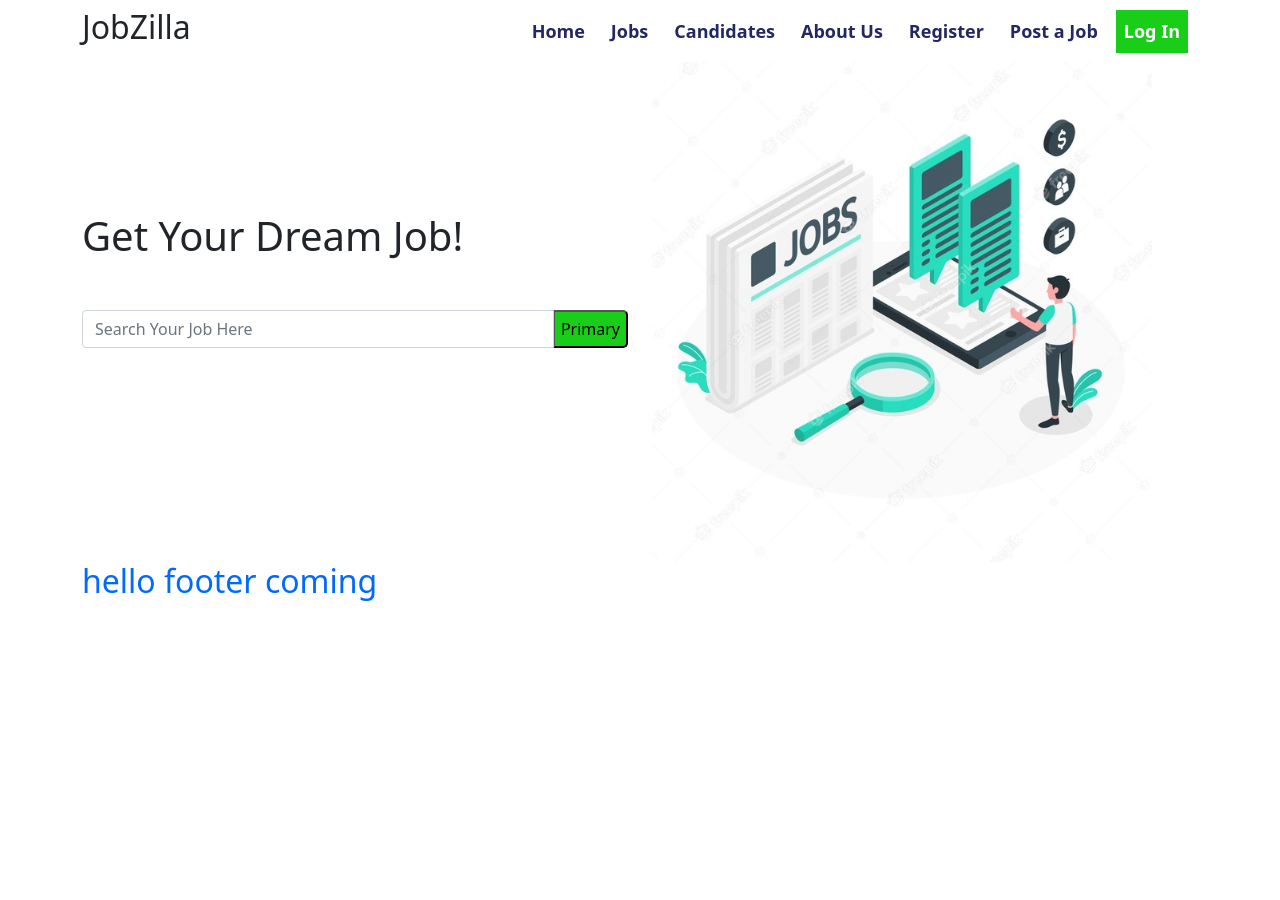
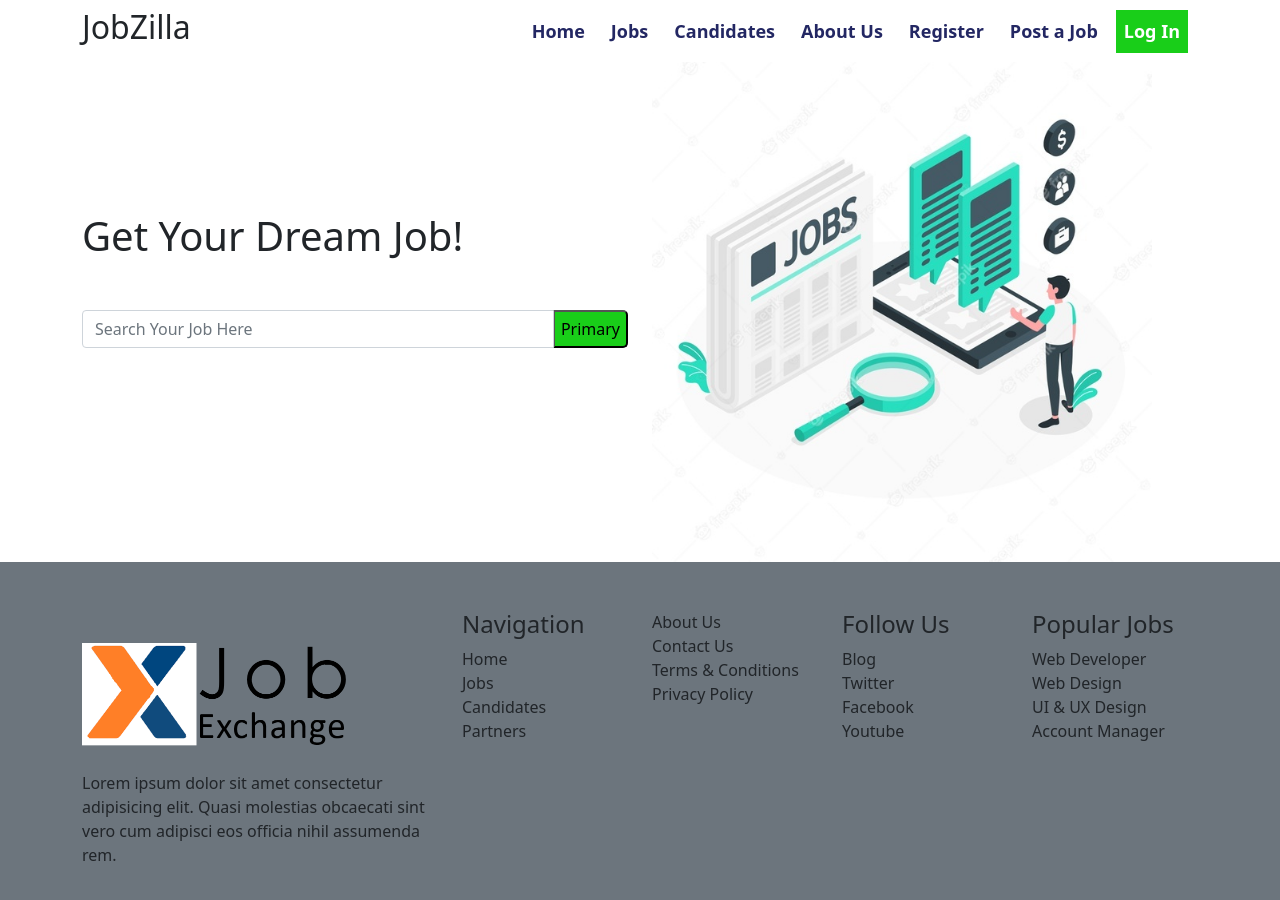
Before and after one commit to DevSquadCode/jobzilla-client, a React (Create React App) app: page / in a window 1280 px wide. Shown: the top 900 px of the page. Before the commit the page ends 800 px from the top, so only its background shows below. Built offline with nearby package versions, Linux system fonts and the light colour scheme.

Commit message:
footer added

```diff
--- a/src/components/Footer/Footer.jsx
+++ b/src/components/Footer/Footer.jsx
@@ -1,12 +1,51 @@
 import React from 'react';
 import footerStyle from './footer.module.css'
+import logo from '../../images/Job-Exchange-Logo.png';
+import {
+    followUs,
+    navigationOne,
+    navigationTow,
+    popularJobs
+} from './footerData/FooterData';
 
 
 const Footer = () => {
     return (
-        <footer>
+        <footer className='bg-secondary py-5'>
             <div className="container">
-                <h2 className={footerStyle.footer}>hello footer coming</h2>
+                <div className="row">
+                    <div className="col-md-4">
+                        <img className='img-fluid' src={logo} alt="" />
+                        <p>Lorem ipsum dolor sit amet consectetur adipisicing elit. Quasi molestias obcaecati sint vero cum adipisci eos officia nihil assumenda rem.</p>
+                    </div>
+                    <div className="col-md-8">
+                        <div className="row">
+                            <div className="col-md-3">
+                                <h4>Navigation</h4>
+                                {
+                                    navigationOne.map((link, i) => <li key={i++} className='list-unstyled'>{link.title}</li>)
+                                }
+                            </div>
+                            <div className="col-md-3">
+                                {
+                                    navigationTow.map((link, i) => <li key={i++} className='list-unstyled'>{link.title}</li>)
+                                }
+                            </div>
+                            <div className="col-md-3">
+                                <h4>Follow Us</h4>
+                                {
+                                    followUs.map((link, i) => <li key={i++} className='list-unstyled'>{link.title}</li>)
+                                }
+                            </div>
+                            <div className="col-md-3">
+                                <h4>Popular Jobs</h4>
+                                {
+                                    popularJobs.map((job, i) => <li key={i++} className='list-unstyled'>{job.title}</li>)
+                                }
+                            </div>
+                        </div>
+                    </div>
+                </div>
             </div>
         </footer>
     );
--- /dev/null
+++ b/src/components/Footer/footerData/FooterData.js
@@ -0,0 +1,77 @@
+export const navigationOne = [
+    {
+        title: 'Home',
+        link: 'http://localhost:3000/'
+    },
+    {
+        title: 'Jobs',
+        link: 'http://localhost:3000/'
+    },
+    {
+        title: 'Candidates',
+        link: 'http://localhost:3000/'
+    },
+    {
+        title: 'Partners',
+        link: 'http://localhost:3000/'
+    },
+
+]
+
+
+export const navigationTow = [
+    {
+        title: 'About Us',
+        link: 'http://localhost:3000/'
+    },
+    {
+        title: 'Contact Us',
+        link: 'http://localhost:3000/'
+    },
+    {
+        title: 'Terms & Conditions',
+        link: 'http://localhost:3000/'
+    },
+    {
+        title: 'Privacy Policy',
+        link: 'http://localhost:3000/'
+    },
+]
+
+export const followUs = [
+    {
+        title : 'Blog',
+        link: 'http://localhost:3000/'
+    },
+    {
+        title: 'Twitter',
+        link: 'http://localhost:3000/'
+    },
+    {
+        title: 'Facebook',
+        link: 'http://localhost:3000/'
+    },
+    {
+        title: 'Youtube',
+        link: 'http://localhost:3000/'
+    }
+];
+
+export const popularJobs = [
+    {
+        title: 'Web Developer',
+        link: 'http://localhost:3000/'
+    },
+    {
+        title: 'Web Design',
+        link: 'http://localhost:3000/'
+    },
+    {
+        title: 'UI & UX Design',
+        link: 'http://localhost:3000/'
+    },
+    {
+        title: 'Account Manager',
+        link: 'http://localhost:3000/'
+    }
+]
```
Also changed, not shown: src/images/Job-Exchange-Logo.png (added).
